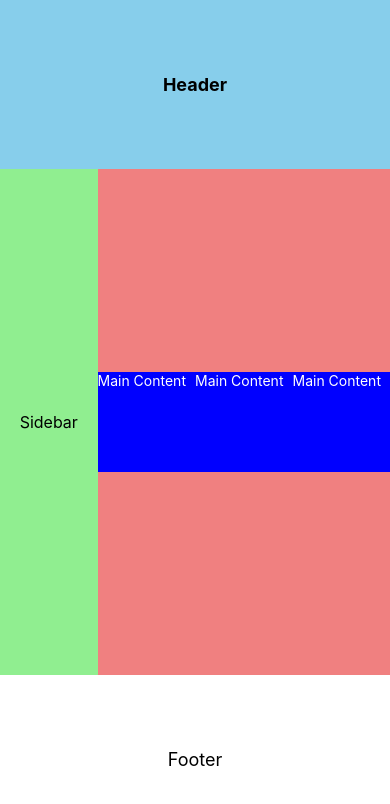
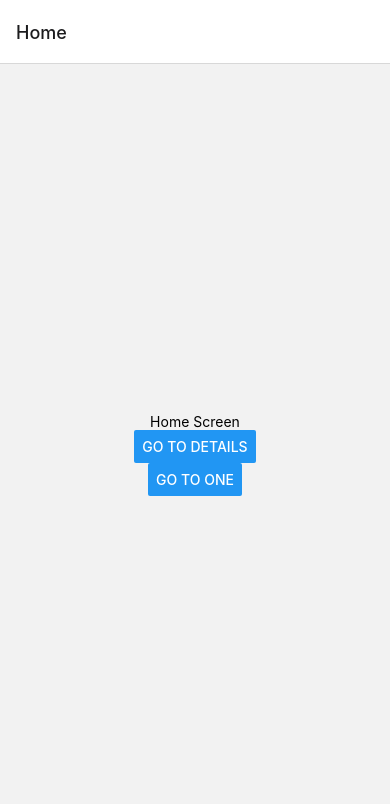
Before and after one commit to aqigif/bsi-app, a React Native app: screen /Home in a window 390 px wide. Shown: the top 804 px of the page. Built offline with nearby package versions, Linux system fonts and the light colour scheme.

Commit message:
Update Stack Navigations

```diff
--- a/src/index.js
+++ b/src/index.js
@@ -1,18 +1,22 @@
-import { View, Text } from "react-native";
-import RowLayout from "./components/RowLayout";
-import ColumnLayout from "./components/ColumnLayout";
-import BasicScrollView from "./components/BasicScrollview";
-import BasicFlatlist from "./components/BasicFlatlist";
-import FlexboxExample from "./components/Flexbox";
+import React from "react";
+import { NavigationContainer } from "@react-navigation/native";
+import { createStackNavigator } from "@react-navigation/stack";
+import HomeScreen from './screens/Home';
+import DetailsScreen from './screens/Details';
+import OneScreen from './screens/One';
 
-export default function AppSrc() {
+const Stack = createStackNavigator();
+
+const AppSrc = () => {
   return (
-    <>
-        {/* <RowLayout /> */}
-        {/* <ColumnLayout /> */}
-        {/* <BasicScrollView /> */}
-        {/* <BasicFlatlist /> */}
-        <FlexboxExample />
-    </>
+    <NavigationContainer>
+      <Stack.Navigator initialRouteName="Home">
+        <Stack.Screen name="Home" component={HomeScreen} />
+        <Stack.Screen name="Details" component={DetailsScreen} />
+        <Stack.Screen name="One" component={OneScreen} />
+      </Stack.Navigator>
+    </NavigationContainer>
   );
-}
+};
+
+export default AppSrc;
--- /dev/null
+++ b/src/screens/Details.js
@@ -0,0 +1,13 @@
+// components/DetailsScreen.js
+import React from 'react';
+import { View, Text } from 'react-native';
+
+const DetailsScreen = () => {
+  return (
+    <View style={{ flex: 1, justifyContent: 'center', alignItems: 'center' }}>
+      <Text>Details Screen</Text>
+    </View>
+  );
+};
+
+export default DetailsScreen;
--- /dev/null
+++ b/src/screens/Home.js
@@ -0,0 +1,21 @@
+// components/HomeScreen.js
+import React from 'react';
+import { View, Text, Button } from 'react-native';
+
+const HomeScreen = ({ navigation }) => {
+  return (
+    <View style={{ flex: 1, justifyContent: 'center', alignItems: 'center' }}>
+      <Text>Home Screen</Text>
+      <Button
+        title="Go to Details"
+        onPress={() => navigation.navigate('Details')}
+      />
+      <Button
+        title="Go to One"
+        onPress={() => navigation.navigate('One')}
+      />
+    </View>
+  );
+};
+
+export default HomeScreen;
--- a/src/screens/One.js
+++ b/src/screens/One.js
@@ -2,7 +2,7 @@ import { StyleSheet, TextInput, View, Button } from "react-native";
 import Card from "../components/Card";
 import { useState } from "react";
 
-export default function One() {
+export default function OneScreen() {
   const [titleTemp, setTitleTemp] = useState("Ini judul");
   const [title, setTitle] = useState(titleTemp)
   return (
```
Also changed, not shown: package.json (+7 -0 lines), 1 other file (tests, documents, lock files or other folders).
